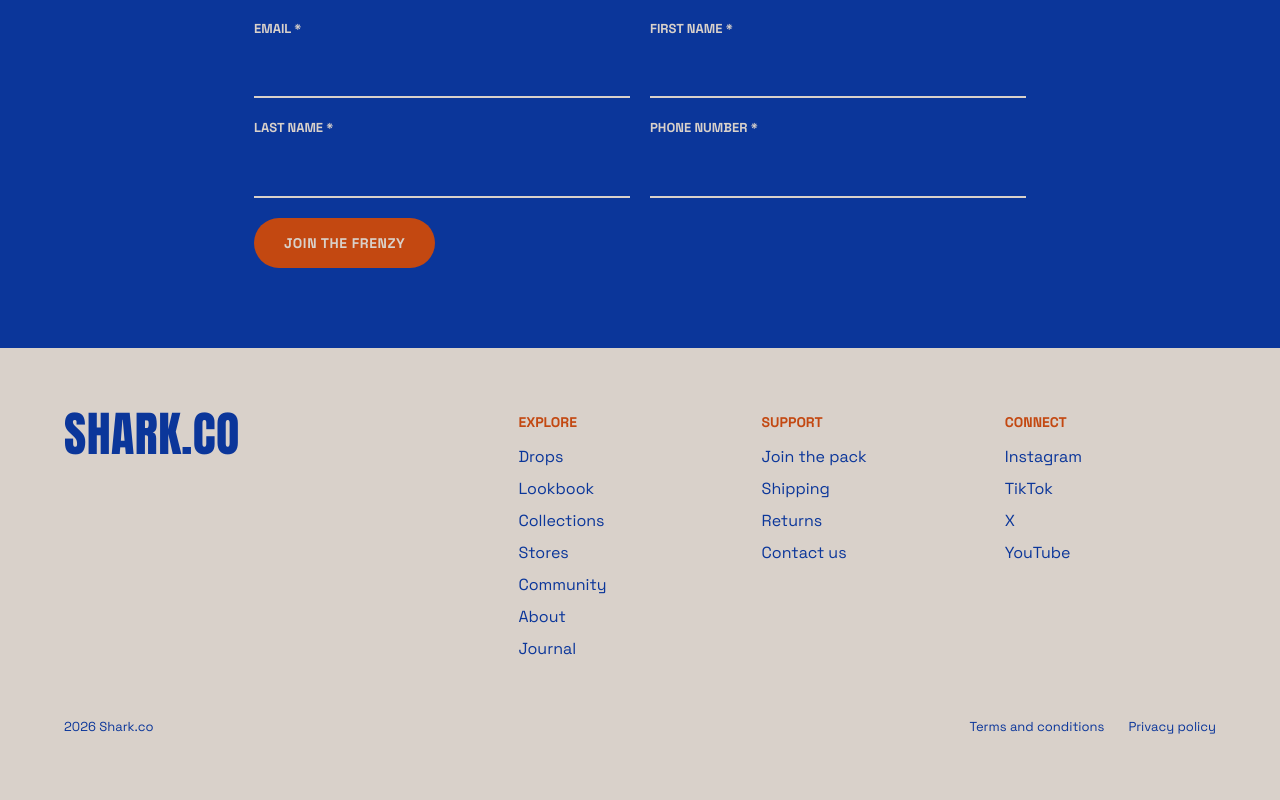
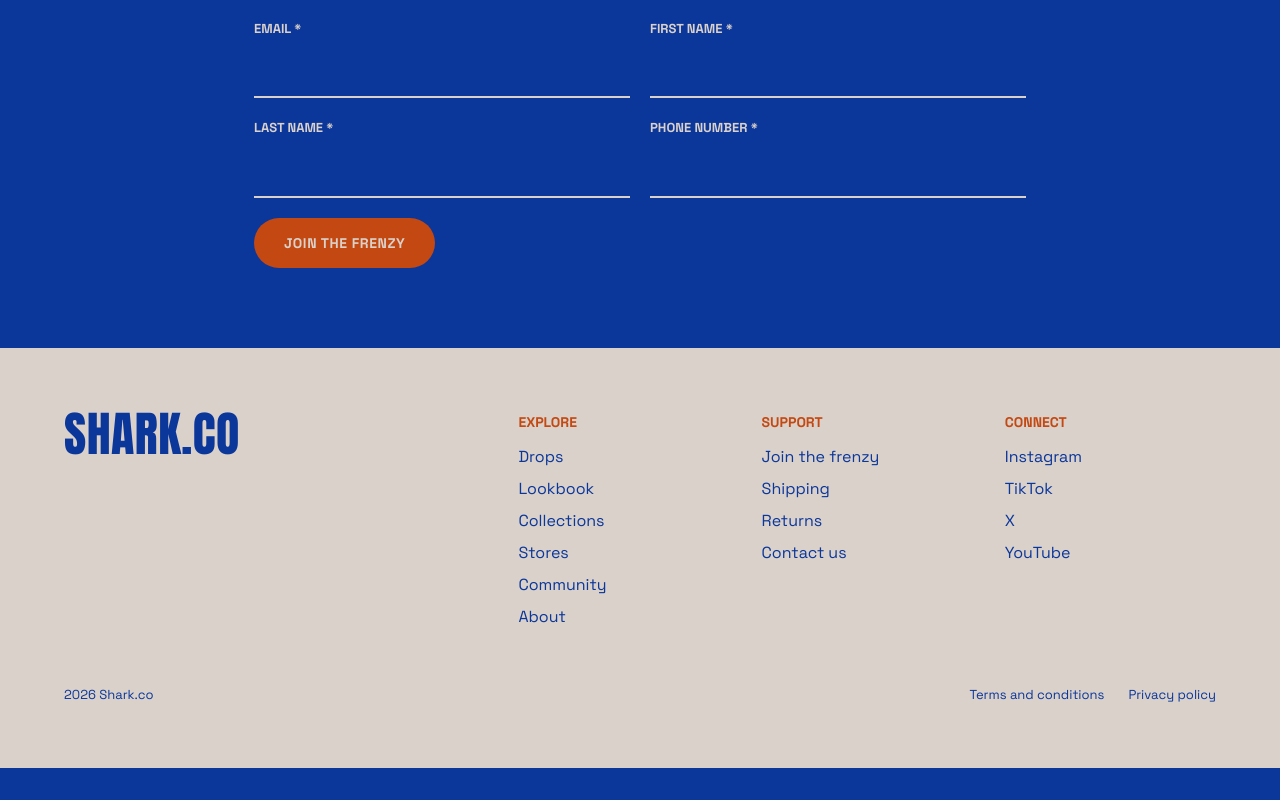
Before and after one commit to Ayomide-cmd/shark-co, a React (Vite) app: page / in a window 1280 px wide. Shown: the part 4220-5020 px from the top of the page. After the commit the page ends 4988 px from the top, so only its background shows below. Built offline with nearby package versions, Linux system fonts and the light colour scheme.

Commit message:
update footer

```diff
--- a/src/components/Footer.tsx
+++ b/src/components/Footer.tsx
@@ -1,6 +1,6 @@
 const cols: Record<string, string[]> = {
-  Explore: ["Drops", "Lookbook", "Collections", "Stores", "Community", "About", "Journal"],
-  Support: ["Join the pack", "Shipping", "Returns", "Contact us"],
+  Explore: ["Drops", "Lookbook", "Collections", "Stores", "Community", "About"],
+  Support: ["Join the frenzy", "Shipping", "Returns", "Contact us"],
   Connect: ["Instagram", "TikTok", "X", "YouTube"],
 };
 export default function Footer() {
```
